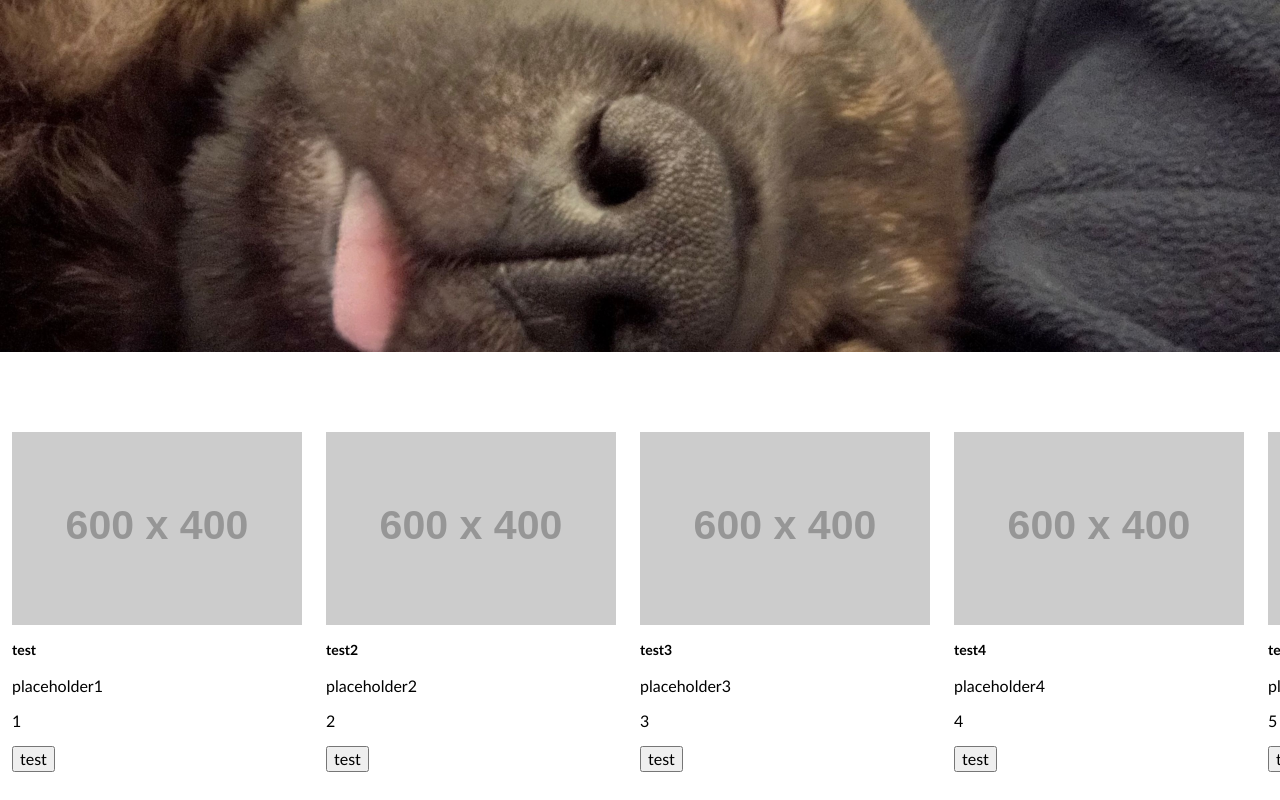
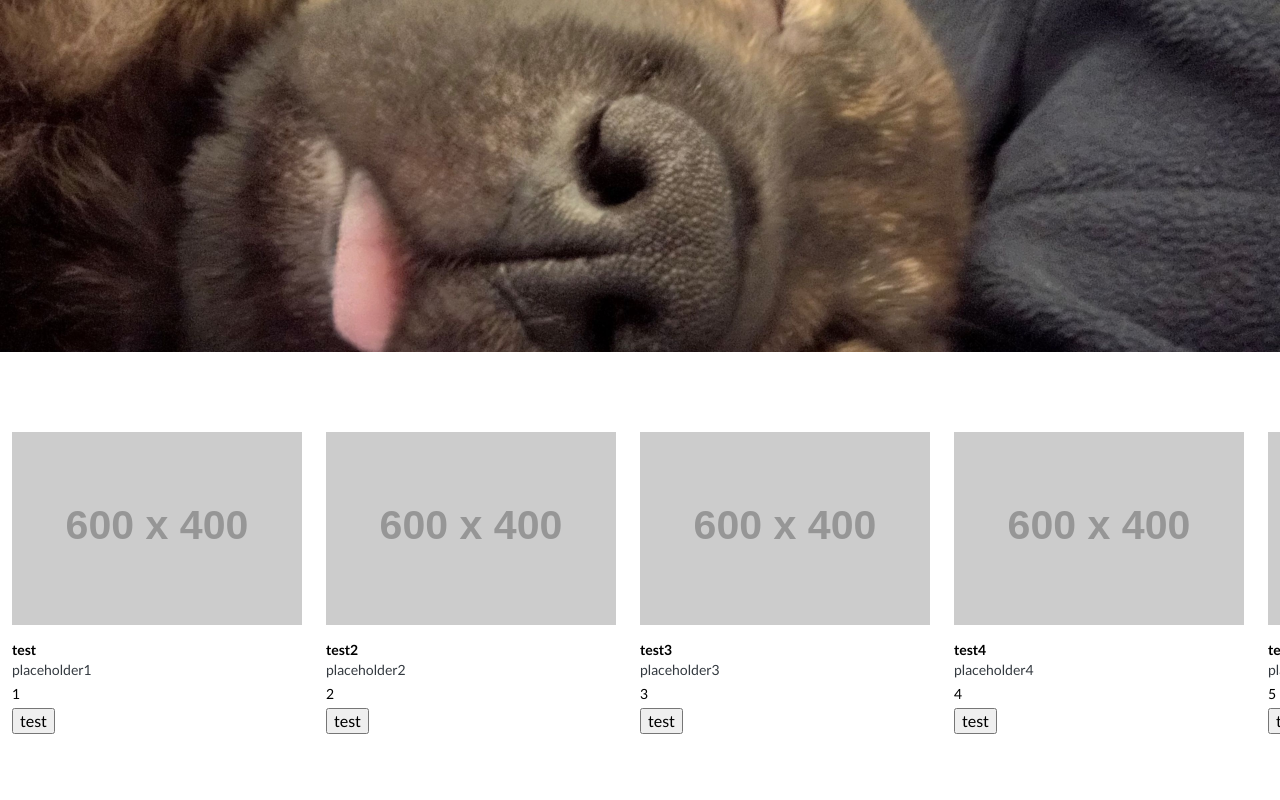
Before and after one commit to tinxtin/ecom, a React (Vite) app: page / in a window 1280 px wide. Shown: the part 316-1116 px from the top of the page. After the commit the page ends 1078 px from the top, so only its background shows below. Built offline with nearby package versions, Linux system fonts and the light colour scheme.

Commit message:
styling carousel card

```diff
--- a/src/pages/main/home.jsx
+++ b/src/pages/main/home.jsx
@@ -44,9 +44,9 @@ export const Home = () => {
                                         { item.name }
                                     </h3>
                                 </div>
-                                <div className='item__options'>
-                                    <div className='item__desc'>
-                                        <p className='item__desc-wrapper'>
+                                <div className='item__desc'>
+                                    <div className='item__desc-wrapper'>
+                                        <p className='item__desc-text'>
                                             { item.desc }
                                         </p>
                                     </div>
--- a/src/styles/style.css
+++ b/src/styles/style.css
@@ -228,6 +228,7 @@ button[type=button] {
   display: flex;
   flex-direction: column;
   justify-content: space-between;
+  padding-top: 0.75rem;
 }
 .featured__products-list-item .item__details {
   display: flex;
@@ -240,9 +241,28 @@ button[type=button] {
   font-size: 0.875rem;
   line-height: 1.25rem;
 }
-.featured__products-list-item .item__info {
-  padding-top: 0.75rem;
+.featured__products-list-item .item__desc-wrapper {
+  margin: 0;
+  position: relative;
 }
+.featured__products-list-item .item__desc-wrapper .item__desc-text {
+  margin: 0;
+  color: rgb(52, 58, 64);
+  font-size: 0.875rem;
+  line-height: 1.25rem;
+}
+.featured__products-list-item .item__desc .item__price {
+  margin: 0.25rem 0;
+  color: #000;
+  font-size: 0.875rem;
+  line-height: 1.25rem;
+}
+@media only screen and (min-width: 768px) {
+  .featured__products-list-item .item__desc .item__price {
+    white-space: nowrap;
+  }
+}
+
 .swiper__viewport {
   overflow: hidden;
   position: relative;
--- a/src/styles/style.scss
+++ b/src/styles/style.scss
@@ -257,6 +257,7 @@ button[type=button] {
             display: flex;
             flex-direction: column;
             justify-content: space-between;
+            padding-top: .75rem;
           }
 
           &__details {
@@ -272,15 +273,29 @@ button[type=button] {
             }
           }
 
-          &__link {
+          &__desc {
 
-          }
+            &-wrapper {
+              margin: 0;
+              position: relative;
 
-          &__info {
-            padding-top: .75rem;
+              .item__desc-text {
+                margin: 0;
+                color: rgb(52, 58, 64);
+                font-size: .875rem;
+                line-height: 1.25rem;
+              }
+            }
 
-            &-top {
+            .item__price {
+              margin: .25rem 0;
+              color: #000;
+              font-size: .875rem;
+              line-height: 1.25rem;
 
+              @media only screen and (min-width: 768px) {
+                white-space: nowrap;
+              }
             }
           }
         }
```
Also changed, not shown: 1 other file (tests, documents, lock files or other folders).
